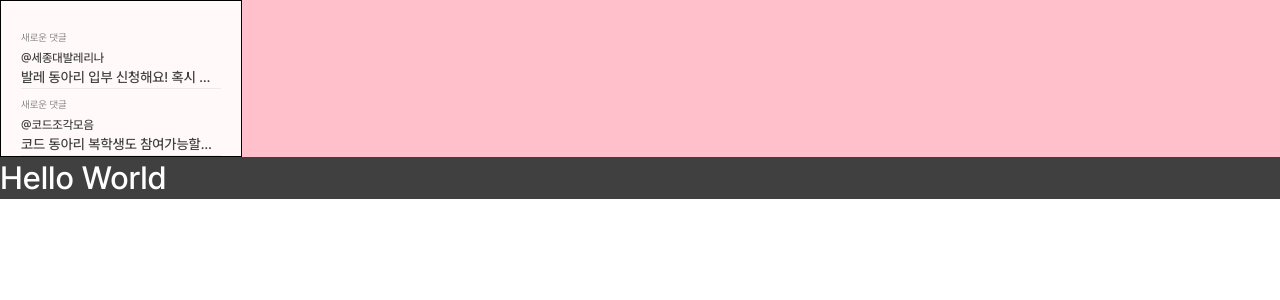
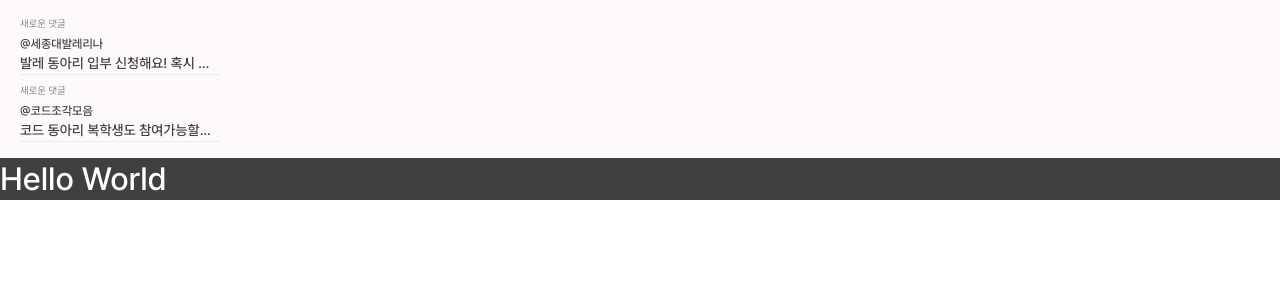
Before and after one commit to dong-ariari/frontend, a React (Vite) app: page / in a window 1280 px wide. Shown: the top 300 px of the page. Built offline with nearby package versions, Linux system fonts and the light colour scheme.

Commit message:
feat: add Triangle

```diff
--- a/src/components/alert/alert.jsx
+++ b/src/components/alert/alert.jsx
@@ -3,6 +3,8 @@ import * as S from "./alert.styles";
 export function Alert({ data }) {
   return (
     <S.Layer>
+        <S.Triangle />
+    <S.Container>
       {data.map((item) => (
         <S.Item key={item.id}>
           <div>{item.alertType}</div>
@@ -10,6 +12,7 @@ export function Alert({ data }) {
           <div>{item.text}</div>
         </S.Item>
       ))}
+    </S.Container>
     </S.Layer>
   );
 }
--- a/src/components/alert/alert.styles.js
+++ b/src/components/alert/alert.styles.js
@@ -1,15 +1,25 @@
 import styled from "styled-components";
 
 export const Layer = styled.div`
+  background-color: rgba(255, 255, 255, 0.9);
+  display: flex;
+  flex-direction: column;
+`;
+export const Triangle = styled.div`
+
+`;
+
+export const Container = styled.div`
   width: 15rem;
-  border: solid 1px black;
-  padding-top: 1.813rem;
+  border-radius: 1rem;
+  padding: 1rem 0;
+  //   최대 display item 개수에 따라 추후 지정
+  //   max-height: ;
   display: flex;
   gap: 0.5rem;
   flex-direction: column;
   justify-content: center;
   align-items: center;
-  background-color: rgba(255, 255, 255, 0.9);
 `;
 
 export const Item = styled.div`
```
